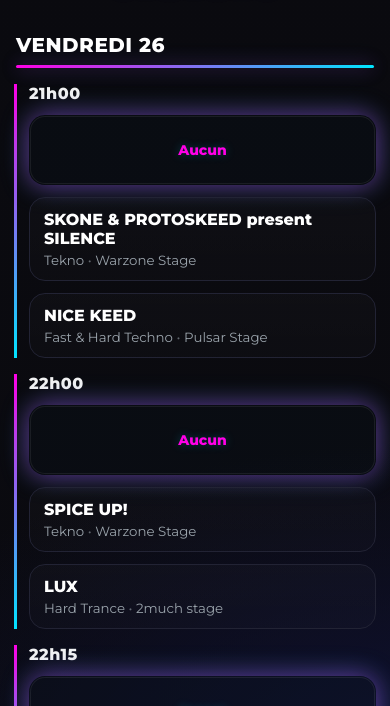
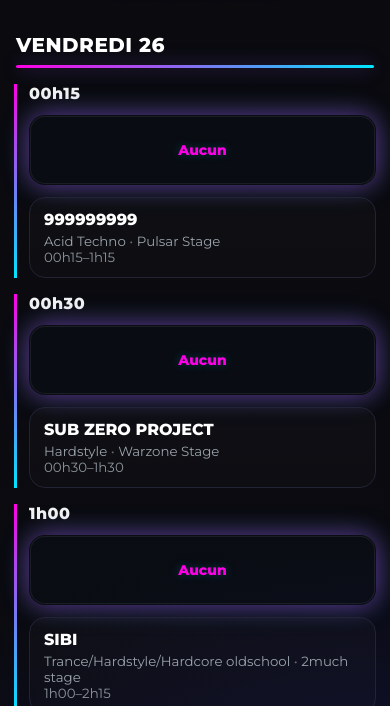
Before and after one commit to Jiplinfloyd/dreamnation-ro, a plain HTML site: page index.html in a window 390 px wide. Both pictures are taken after a click on the button "COMMENCER". Shown: the part 138-844 px from the top of the page. Drawn offline with nearby package versions, Linux system fonts and the light colour scheme.

Commit message:
Update index.html

```diff
--- a/index.html
+++ b/index.html
@@ -289,7 +289,25 @@ td {
   }
 }
 
-.hidden { display: none; }
+/* Affichage de l'intervalle */
+.option .time { opacity:.9; }
+
+/* Afficher clairement les conflits horaires */
+.option.conflict{
+  opacity:.45;
+  filter: grayscale(.15);
+  position: relative;
+}
+.option.conflict::after{
+  content:"Conflit horaire";
+  position:absolute; top:8px; right:12px;
+  font-size:11px; padding:2px 6px; border-radius:999px;
+  background: rgba(255,0,230,.18);
+  color:#ff8ae8;
+  border:1px solid rgba(255,0,230,.35);
+}
+.option.conflict input{ pointer-events:auto; }
+
 
 
   </style>
@@ -321,136 +339,198 @@ td {
 	  /* --- GARDE ICI TON OBJET donneesFestival TEL QUEL --- */
 		let donneesFestival = {
 		  "Samedi 27": [
+				{ heure: "00h00", artistes: [
+				  { nom: "LB AKA LABAT", style: "Electro / House", scene: "Lunar Stage", fin: "1h00" },
+				  { nom: "25EMEHEURE", style: "Hard Techno", scene: "Organik Stage", fin: "1h30" },
+				]},
+				{ heure: "00h15", artistes: [
+				  { nom: "WILKINSON", style: "Drum & Bass", scene: "Bassquake Stage", fin: "1h15" },
+				]},
+				{ heure: "1h00", artistes: [
+				  { nom: "FUNK TRIBU b2b MISCHLUFT", style: "Techno", scene: "Lunar Stage", fin: "2h15" },
+				]},
+				{ heure: "1h15", artistes: [
+				  { nom: "ANDY C", style: "Drum & Bass", scene: "Bassquake Stage", fin: "2h15" },
+				]},
+				{ heure: "1h30", artistes: [
+				  { nom: "NØNAME", style: "Techno / Electro", scene: "Organik Stage", fin: "3h00" },
+				]},
+				{ heure: "2h15", artistes: [
+				  { nom: "VINI VICI", style: "Psytrance", scene: "Lunar Stage", fin: "3h15" },
+				  { nom: "KAYZO b2b MUST DIE!", style: "Bass / Hard Dance / Dubstep", scene: "Bassquake Stage", fin: "3h15" },
+				]},
+				{ heure: "3h00", artistes: [
+				  { nom: "BALAGAN", style: "Techno", scene: "Organik Stage", fin: "4h00" },
+				]},
+				{ heure: "3h15", artistes: [
+				  { nom: "ASTRIX", style: "Psytrance", scene: "Lunar Stage", fin: "4h15" },
+				  { nom: "KANINE b2b SOTA", style: "Drum & Bass", scene: "Bassquake Stage", fin: "4h15" },
+				]},
+				{ heure: "4h00", artistes: [
+				  { nom: "OBSTN", style: "Techno", scene: "Organik Stage", fin: "5h00" },
+				]},
+				{ heure: "4h15", artistes: [
+				  { nom: "ACE VENTURA", style: "Progressive Psytrance", scene: "Lunar Stage", fin: "5h15" },
+				  { nom: "INFEKT b2b SAMPLIFIRE", style: "Riddim / Dubstep", scene: "Bassquake Stage", fin: "5h15" },
+				]},
+				{ heure: "5h00", artistes: [
+				  { nom: "RHADAMANTHE", style: "Techno", scene: "Organik Stage", fin: "6h00" },
+				]},
+				{ heure: "5h15", artistes: [
+				  { nom: "MANDIDEXTROUS", style: "Jungle / 160-170", scene: "Bassquake Stage", fin: "6h15" },
+				  { nom: "EARGASM GOD", style: "Techno", scene: "Lunar Stage", fin: "6h15" },
+				]},
 				{ heure: "20h30", artistes: [
-				  { nom: "HIBI", style: "Trancy/Groovy", scene: "Organik Stage" },
+				  { nom: "HIBI", style: "Trancy/Groovy", scene: "Organik Stage", fin: "22h00" },
 				]},
 				{ heure: "21h00", artistes: [
-				  { nom: "ASDEK", style: "Bass House", scene: "Bassquake Stage" },
+				  { nom: "ASDEK", style: "Bass House", scene: "Bassquake Stage", fin: "21h45" },
 				]},
 				{ heure: "21h10", artistes: [
-				  { nom: "HILIGHT TRIBE", style: "Trance / Tribal (Live)", scene: "Lunar Stage" },
+				  { nom: "HILIGHT TRIBE", style: "Trance / Tribal (Live)", scene: "Lunar Stage", fin: "22h40" },
 				]},
 				{ heure: "21h45", artistes: [
-				  { nom: "MALAA × ALTER EGO", style: "House / Bass House", scene: "Bassquake Stage" },
+				  { nom: "MALAA × ALTER EGO", style: "House / Bass House", scene: "Bassquake Stage", fin: "23h15" },
 				]},
 				{ heure: "22h00", artistes: [
-				  { nom: "PEAKSOU", style: "Trance/Hypertechno", scene: "Organik Stage" },
+				  { nom: "PEAKSOU", style: "Trance/Hypertechno", scene: "Organik Stage", fin: "23h00" },
 				]},
 				{ heure: "23h00", artistes: [
-				  { nom: "PERCEVAL", style: "Psytrance", scene: "Lunar Stage" },
-				  { nom: "MANIL", style: "Hard Techno/Groove", scene: "Organik Stage" },
+				  { nom: "PERCEVAL", style: "Psytrance", scene: "Lunar Stage", fin: "23h55" },
+				  { nom: "MANIL", style: "Hard Techno/Groove", scene: "Organik Stage", fin: "00h00" },
 				]},
 				{ heure: "23h15", artistes: [
-				  { nom: "ZOMBOY", style: "Dubstep", scene: "Bassquake Stage" },
-				]},
-				{ heure: "00h00", artistes: [
-				  { nom: "LB AKA LABAT", style: "Electro / House", scene: "Lunar Stage" },
-				  { nom: "25EMEHEURE", style: "Hard Techno", scene: "Organik Stage" },
-				]},
-				{ heure: "00h15", artistes: [
-				  { nom: "WILKINSON", style: "Drum & Bass", scene: "Bassquake Stage" },
-				]},
-				{ heure: "1h00", artistes: [
-				  { nom: "FUNK TRIBU b2b MISCHLUFT", style: "Techno", scene: "Lunar Stage" },
-				]},
-				{ heure: "1h15", artistes: [
-				  { nom: "ANDY C", style: "Drum & Bass", scene: "Bassquake Stage" },
-				]},
-				{ heure: "1h30", artistes: [
-				  { nom: "NØNAME", style: "Techno / Electro", scene: "Organik Stage" },
-				]},
-				{ heure: "2h15", artistes: [
-				  { nom: "VINI VICI", style: "Psytrance", scene: "Lunar Stage" },
-				  { nom: "KAYZO b2b MUST DIE!", style: "Bass / Hard Dance / Dubstep", scene: "Bassquake Stage" },
-				]},
-				{ heure: "3h00", artistes: [
-				  { nom: "BALAGAN", style: "Techno", scene: "Organik Stage" },
-				]},
-				{ heure: "3h15", artistes: [
-				  { nom: "ASTRIX", style: "Psytrance", scene: "Lunar Stage" },
-				  { nom: "KANINE b2b SOTA", style: "Drum & Bass", scene: "Bassquake Stage" },
-				]},
-				{ heure: "4h00", artistes: [
-				  { nom: "OBDTN", style: "Techno", scene: "Organik Stage" },
-				]},
-				{ heure: "4h15", artistes: [
-				  { nom: "ACE VENTURA", style: "Progressive Psytrance", scene: "Lunar Stage" },
-				  { nom: "INFEKT b2b SAMPLIFIRE", style: "Riddim / Dubstep", scene: "Bassquake Stage" },
-				]},
-				{ heure: "5h00", artistes: [
-				  { nom: "RHADAMANTHE", style: "Techno", scene: "Organik Stage" },
-				]},
-				{ heure: "5h15", artistes: [
-				  { nom: "MANDIDEXTROUS", style: "Jungle / 160-170", scene: "Bassquake Stage" },
-				  { nom: "EARGASM GOD", style: "Techno", scene: "Lunar Stage" },
+				  { nom: "ZOMBOY", style: "Dubstep", scene: "Bassquake Stage", fin: "00h15" },
 				]},
 		  ],
 		  "Vendredi 26": [
+				{ heure: "00h15", artistes: [
+				  { nom: "999999999", style: "Acid Techno", scene: "Pulsar Stage", fin: "1h15" },
+				]},
+				{ heure: "00h30", artistes: [
+				  { nom: "SUB ZERO PROJECT", style: "Hardstyle", scene: "Warzone Stage", fin: "1h30" },
+				]},
+				{ heure: "1h00", artistes: [
+				  { nom: "SIBI", style: "Trance/Hardstyle/Hardcore oldschool", scene: "2much stage", fin: "2h15" },
+				]},
+				{ heure: "1h15", artistes: [
+				  { nom: "OGUZ", style: "Techno", scene: "Pulsar Stage", fin: "2h15" },
+				]},
+				{ heure: "1h30", artistes: [
+				  { nom: "ROOLER", style: "Raw Hardstyle", scene: "Warzone Stage", fin: "2h30" },
+				]},
+				{ heure: "2h15", artistes: [
+				  { nom: "DYEN b2b STAN CHRIST", style: "Neorave / Hard Techno", scene: "Pulsar Stage", fin: "3h30" },
+				  { nom: "SHANIXX", style: "Techno bitchy 2000", scene: "2much stage", fin: "3h30" },
+				]},
+				{ heure: "2h30", artistes: [
+				  { nom: "BILLX b2b VANDAL", style: "Hardtek / Raggatek", scene: "Warzone Stage", fin: "3h30" },
+				]},
+				{ heure: "3h30", artistes: [
+				  { nom: "REINIER ZONNEVELD b2b ANGERFIST", style: "Techno", scene: "Pulsar Stage", fin: "4h30" },
+				  { nom: "SEFA", style: "Frenchcore", scene: "Warzone Stage", fin: "4h25" },
+				  { nom: "DJ SCHNAKE", style: "Chipiecore/Trance/happy Hardcore/pop", scene: "2much stage", fin: "4h45" },
+				]},
+				{ heure: "4h25", artistes: [
+				  { nom: "MISS K8 b2b ANIME", style: "Hardcore", scene: "Warzone Stage", fin: "5h20" },
+				]},
+				{ heure: "4h30", artistes: [
+				  { nom: "VIEZE ASBAK", style: "Hard Techno", scene: "Pulsar Stage", fin: "5h15" },
+				]},
+				{ heure: "4h45", artistes: [
+				  { nom: "AVENIR", style: "Acid rave/Hard Techno/Electro/Punk rock", scene: "2much stage", fin: "6h00" },
+				]},
+				{ heure: "5h15", artistes: [
+				  { nom: "HADES", style: "Melodic Industrial Techno", scene: "Pulsar Stage", fin: "6h15" },
+				]},
+				{ heure: "5h20", artistes: [
+				  { nom: "MAJOR CONSPIRACY b2b PARTYRAISER", style: "Hardcore Uptempo", scene: "Warzone Stage", fin: "6h15" },
+				]},
 				{ heure: "21h00", artistes: [
-				  { nom: "SKONE & PROTOSKEED present SILENCE", style: "Tekno", scene: "Warzone Stage" },
-				  { nom: "NICE KEED", style: "Fast & Hard Techno", scene: "Pulsar Stage" },
+				  { nom: "SKONE & PROTOSKEED present SILENCE", style: "Tekno", scene: "Warzone Stage", fin: "22h00" },
+				  { nom: "NICE KEED", style: "Fast & Hard Techno", scene: "Pulsar Stage", fin: "22h15" },
 				]},
 				{ heure: "22h00", artistes: [
-				  { nom: "SPICE UP!", style: "Tekno", scene: "Warzone Stage" },
-				  { nom: "LUX", style: "Hard Trance", scene: "2much stage" },
+				  { nom: "SPICE UP!", style: "Tekno", scene: "Warzone Stage", fin: "23h00" },
+				  { nom: "LUX", style: "Hard Trance", scene: "2much stage", fin: "23h30" },
 				]},
 				{ heure: "22h15", artistes: [
-				  { nom: "ZORZA", style: "Hyper Techno", scene: "Pulsar Stage" },
+				  { nom: "ZORZA", style: "Hyper Techno", scene: "Pulsar Stage", fin: "23h15" },
 				]},
 				{ heure: "23h00", artistes: [
-				  { nom: "MAD DOG", style: "Hardcore italien", scene: "Warzone Stage" },
+				  { nom: "MAD DOG", style: "Hardcore italien", scene: "Warzone Stage", fin: "23h45" },
 				]},
 				{ heure: "23h15", artistes: [
-				  { nom: "ACENDANT VIERGE", style: "Avant-garde Electro", scene: "Pulsar Stage" },
+				  { nom: "ACENDANT VIERGE", style: "Avant-garde Electro", scene: "Pulsar Stage", fin: "00h15" },
 				]},
 				{ heure: "23h30", artistes: [
-				  { nom: "SHOSHANA", style: "Hard Techno/Ghetto beats/Groove", scene: "2much stage" },
+				  { nom: "SHOSHANA", style: "Hard Techno/Ghetto beats/Groove", scene: "2much stage", fin: "1h00" },
 				]},
 				{ heure: "23h45", artistes: [
-				  { nom: "VON BIKRAV", style: "Gangsta rap Gabber", scene: "Warzone Stage" },
-				]},
-				{ heure: "00h15", artistes: [
-				  { nom: "999999999", style: "Acid Techno", scene: "Pulsar Stage" },
-				]},
-				{ heure: "00h30", artistes: [
-				  { nom: "SUB ZERO PROJECT", style: "Hardstyle", scene: "Warzone Stage" },
-				]},
-				{ heure: "1h00", artistes: [
-				  { nom: "SIBI", style: "Trance/Hardstyle/Hardcore oldschool", scene: "2much stage" },
-				]},
-				{ heure: "1h15", artistes: [
-				  { nom: "OGUZ", style: "Techno", scene: "Pulsar Stage" },
-				]},
-				{ heure: "1h30", artistes: [
-				  { nom: "ROOLER", style: "Raw Hardstyle", scene: "Warzone Stage" },
-				]},
-				{ heure: "2h15", artistes: [
-				  { nom: "DYEN b2b STAN CHRIST", style: "Neorave / Hard Techno", scene: "Pulsar Stage" },
-				  { nom: "SHANIXX", style: "Techno bitchy 2000", scene: "2much stage" },
-				]},
-				{ heure: "2h30", artistes: [
-				  { nom: "BILLX b2b VANDAL", style: "Hardtek / Raggatek", scene: "Warzone Stage" },
-				]},
-				{ heure: "3h30", artistes: [
-				  { nom: "REINIER ZONNEVELD b2b ANGERFIST", style: "Techno", scene: "Pulsar Stage" },
-				  { nom: "SEFA", style: "Frenchcore", scene: "Warzone Stage" },
-				  { nom: "DJ SCHNAKE", style: "Chipiecore/Trance/happy Hardcore/pop", scene: "2much stage" },
-				]},
-				{ heure: "4h30", artistes: [
-				  { nom: "VIEZE ASBAK", style: "Hard Techno", scene: "Pulsar Stage" },
-				]},
-				{ heure: "4h45", artistes: [
-				  { nom: "MISS K8 b2b ANIME", style: "Hardcore", scene: "Warzone Stage" },
-				  { nom: "AVENIR", style: "Acid rave/Hard Techno/Electro/Punk rock", scene: "2much stage" },
-				]},
-				{ heure: "5h15", artistes: [
-				  { nom: "HADES", style: "Melodic Industrial Techno", scene: "Pulsar Stage" },
-				]},
-				{ heure: "5h20", artistes: [
-				  { nom: "MAJOR CONSPIRACY b2b PARTYRAISER", style: "Hardcore Uptempo", scene: "Warzone Stage" },
+				  { nom: "VON BIKRAV", style: "Gangsta rap Gabber", scene: "Warzone Stage", fin: "00h30" },
 				]},
 		  ],
 		};
+
+		// "21h15" -> minutes depuis 00h00
+		function toMin(str){
+		  if (!str) return null;
+		  const m = str.match(/^(\d{1,2})h(\d{0,2})$/i);
+		  if (!m) return null;
+		  const h = parseInt(m[1],10);
+		  const min = m[2] ? parseInt(m[2],10) : 0;
+		  return h*60 + min;
+		}
+		// minutes -> "21h15"
+		function toHHmm(total){
+		  const h = Math.floor(total/60);
+		  const m = total%60;
+		  return `${h}h${String(m).padStart(2,'0')}`;
+		}
+		// calcule [start,end] en minutes (gère la nuit : fin <= début -> +24h)
+		function intervalFor(heureDebut, fin){
+		  const s = toMin(heureDebut);
+		  let e = fin ? toMin(fin) : (s != null ? s + 45 : null); // durée par défaut 45'
+		  if (s != null && e != null && e <= s) e += 24 * 60;      // ← clé : passe-minuit
+		  return [s, e];
+		}
+
+		// chevauchement strict (si b commence avant que a finisse ET b finit après que a commence)
+		function overlap(a,b){ return a[0] < b[1] && b[0] < a[1]; }
+
+		// Recalcule les conflits pour un jour donné (sans désactiver le clic)
+		function updateConflictsForDay(jour){
+		  // 1) Récupère tous les créneaux déjà sélectionnés (avec heures)
+		  const selectedIntervals = [];
+		  (donneesFestival[jour] || []).forEach(slot=>{
+			const checked = document.querySelector(`input[name="${jour}_${slot.heure}"]:checked`);
+			if (!checked || checked.value === "Aucun") return;
+			const lab = checked.closest('.option');
+			const s = parseInt(lab?.dataset.start ?? '', 10);
+			const e = parseInt(lab?.dataset.end   ?? '', 10);
+			if (!isNaN(s) && !isNaN(e)) selectedIntervals.push({range:[s,e], el:lab});
+		  });
+
+		  // 2) Réinitialise l'état visuel
+		  document.querySelectorAll(`.option[data-jour="${jour}"]`).forEach(l=>{
+			l.classList.remove('conflict');
+		  });
+
+		  // 3) Marque en conflit (on NE désactive PAS le input)
+		  document.querySelectorAll(`.option[data-jour="${jour}"]`).forEach(l=>{
+			const inp = l.querySelector('input[type="radio"]');
+			if (!inp || inp.value === 'Aucun') return; // "Aucun" jamais en conflit
+
+			const s = parseInt(l.dataset.start ?? '', 10);
+			const e = parseInt(l.dataset.end   ?? '', 10);
+			if (isNaN(s) || isNaN(e)) return;
+
+			const isConflict = selectedIntervals.some(sel => sel.el !== l && overlap([s,e], sel.range));
+			if (isConflict){
+			  l.classList.add('conflict');     // habillage visuel uniquement
+			}
+		  });
+		}
 
 	  function demarrerChoix() {
 		joursChoisis = Array.from(document.querySelectorAll('#selection-jours input[type=checkbox]:checked')).map(cb => cb.value);
@@ -493,16 +573,29 @@ td {
 
 			// Artistes
 			(slot.artistes || []).forEach((a, idx) => {
+			const [sMin, eMin] = intervalFor(slot.heure, a.fin);
+			const endStr = (eMin != null)
+			  ? toHHmm(eMin % (24*60))
+			  : (toMin(slot.heure) != null ? toHHmm((toMin(slot.heure) + 45) % (24*60)) : "");
+
+			  const id = `${groupName}_art${idx}`;
 			  const opt = document.createElement('label');
 			  opt.className = 'option';
-				const id = `${groupName}_art${idx}`;
+			  // métadonnées pour le calcul des conflits
+			  opt.dataset.jour  = jour;
+			  opt.dataset.start = sMin ?? '';
+			  opt.dataset.end   = eMin ?? '';
+
 			  opt.innerHTML = `
 				<input type="radio" id="${id}" name="${groupName}" value="${a.nom}">
 				<strong>${a.nom}</strong>
-				  <small>${a.style} <span style="opacity:.6">•</span> ${a.scene}</small>
+				<small>${a.style} <span style="opacity:.6">•</span> ${a.scene}<br>
+				<span class="time">${slot.heure}${endStr ? '–'+endStr : ''}</span></small>
 			  `;
+
 			  options.appendChild(opt);
 			});
+
 
 			  slotDiv.appendChild(options);
 			  jourDiv.appendChild(slotDiv);
@@ -517,7 +610,7 @@ td {
 		  validateBtn.textContent = 'Valider mes choix';
 		  validateBtn.addEventListener('click', afficherResultats);
 		  choixDiv.appendChild(validateBtn);
-
+		  recomputeAllConflicts();  // première passe une fois l'UI construite
 		  choixDiv.classList.remove('hidden');
 		}
 
@@ -590,10 +683,6 @@ td {
 
 		document.getElementById('choix').classList.add('hidden');
 		resultatsDiv.classList.remove('hidden');
-
-
-		document.getElementById('choix').classList.add('hidden');
-		resultatsDiv.classList.remove('hidden');
 	  }
 
 	  function revenirAuxChoix() {
@@ -617,18 +706,64 @@ td {
 	  // Surbrillance (fallback si :has indisponible)
 		document.addEventListener('change', (e) => {
 		  if (!e.target.matches('.option input[type="radio"]')) return;
-		const group = e.target.name;
+
+		  const input = e.target;
+		  const group = input.name;                 // ex: "Vendredi 26_23h15"
+		  const jour  = group.split('_')[0];        // ex: "Vendredi 26"
+
+		  // 1) Visuel "selected" dans le groupe courant
 		  document.querySelectorAll(`input[name="${group}"]`).forEach(inp => {
 			const card = inp.closest('.option');
-		  if (card) card.classList.toggle('selected', inp.checked);
-		});
+			if (card) card.classList.toggle('selected', inp.checked && inp === input);
 		  });
 
-	  // Active le bouton Commencer (évite onClick inline qui bug sur iOS)
+		  // 2) Si on a choisi un ARTISTE (pas "Aucun"), enlever les sélections qui se chevauchent
+		  const curLabel = input.closest('.option');
+		  const s = parseInt(curLabel?.dataset.start || '', 10);
+		  const eEnd = parseInt(curLabel?.dataset.end   || '', 10);
+
+		  if (input.value !== 'Aucun' && !isNaN(s) && !isNaN(eEnd)) {
+			// Pour chaque autre créneau du même jour…
+			(donneesFestival[jour] || []).forEach(slot => {
+			  const gname = `${jour}_${slot.heure}`;
+			  if (gname === group) return; // pas le créneau courant
+
+			  const checked = document.querySelector(`input[name="${gname}"]:checked`);
+			  if (!checked || checked.value === 'Aucun') return;
+
+			  const lab = checked.closest('.option');
+			  const s2 = parseInt(lab?.dataset.start || '', 10);
+			  const e2 = parseInt(lab?.dataset.end   || '', 10);
+
+			  if (!isNaN(s2) && !isNaN(e2) && overlap([s, eEnd], [s2, e2])) {
+				// Conflit -> remettre "Aucun" sur ce créneau
+				const none = document.querySelector(`input[name="${gname}"][value="Aucun"]`);
+				if (none) {
+				  none.checked = true;
+				  document.querySelectorAll(`input[name="${gname}"]`).forEach(inp => {
+					const c = inp.closest('.option');
+					if (c) c.classList.toggle('selected', inp.checked);
+				  });
+				}
+			  }
+			});
+		  }
+
+		  // 3) Recalcule l’habillage de conflit pour le jour
+		  updateConflictsForDay(jour);
+		});
+
+		// Recalcule tous les jours sélectionnés
+		function recomputeAllConflicts(){
+		  (joursChoisis || []).forEach(updateConflictsForDay);
+		}
+
 	window.addEventListener('DOMContentLoaded', () => {
 	  const start = document.getElementById('btnStart');
 	  if (start) start.addEventListener('click', demarrerChoix);
+
 });
+
 
   </script>
 
```
Lines whose indentation alone changed are shown as unchanged.
